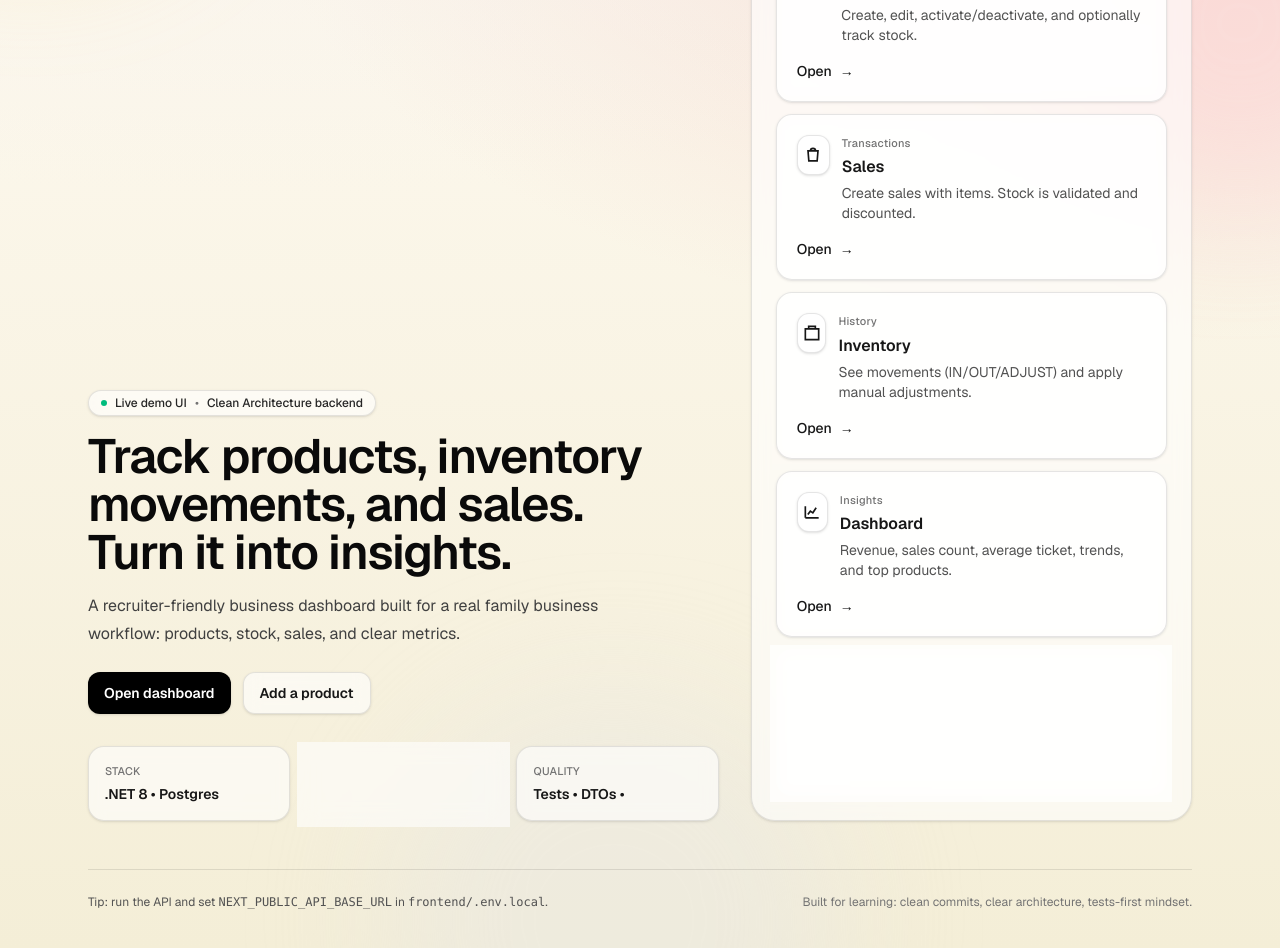
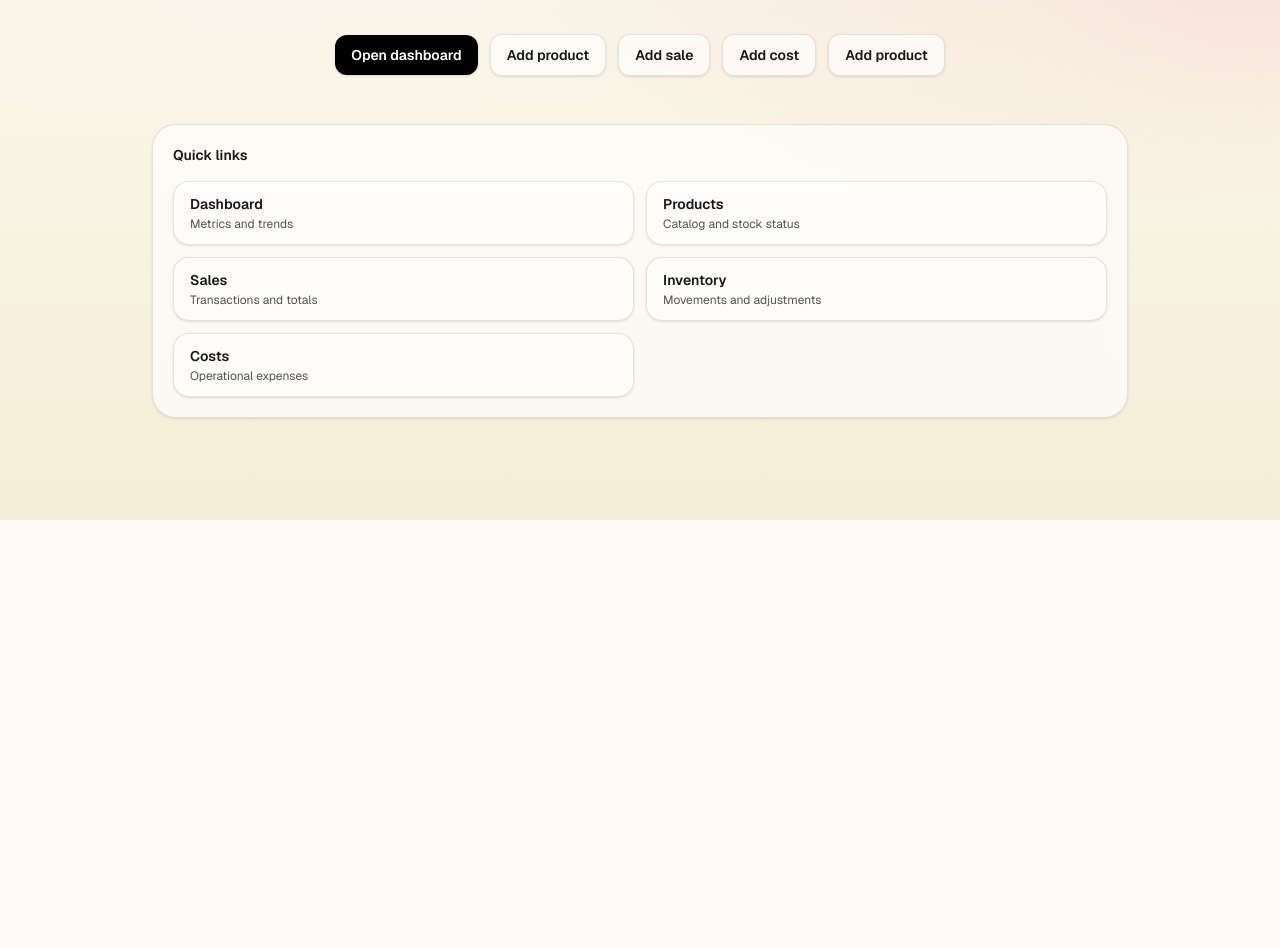
Before and after one commit to joacochifte/business-dashboard, a Next.js app in the folder frontend/: page / in a window 1280 px wide. Shown: the part 280-1228 px from the top of the page. After the commit the page ends 800 px from the top, so only its background shows below. Built offline with nearby package versions, Linux system fonts and the light colour scheme.

Commit message:
fix: delete sale button size

```diff
--- a/frontend/app/page.tsx
+++ b/frontend/app/page.tsx
@@ -1,54 +1,23 @@
 import Link from "next/link";
 import AppNav from "./ui/AppNav";
 
-function FeatureCard(props: {
-  href: string;
-  title: string;
-  description: string;
-  kicker: string;
-  icon: React.ReactNode;
-}) {
-  return (
-    <Link
-      href={props.href}
-      className="group relative overflow-hidden rounded-2xl border border-black/10 bg-white/70 p-5 shadow-sm backdrop-blur transition hover:-translate-y-0.5 hover:shadow-md"
-    >
-      <div className="absolute inset-0 opacity-0 transition group-hover:opacity-100">
-        <div className="absolute -left-24 top-8 h-44 w-44 rounded-full bg-amber-200/50 blur-3xl" />
-        <div className="absolute -right-16 bottom-0 h-44 w-44 rounded-full bg-rose-200/50 blur-3xl" />
-      </div>
-
-      <div className="relative flex items-start gap-3">
-        <div className="flex h-10 w-10 items-center justify-center rounded-xl border border-black/10 bg-white shadow-sm">
-          {props.icon}
-        </div>
-        <div className="min-w-0">
-          <div className="text-[11px] font-medium tracking-wide text-neutral-500">{props.kicker}</div>
-          <div className="mt-1 text-base font-semibold text-neutral-900">{props.title}</div>
-          <p className="mt-1 text-sm text-neutral-600">{props.description}</p>
-        </div>
-      </div>
-
-      <div className="relative mt-4 flex items-center gap-2 text-sm font-medium text-neutral-900">
-        Open
-        <span className="inline-block transition group-hover:translate-x-0.5" aria-hidden>
-          →
-        </span>
-      </div>
-    </Link>
-  );
-}
+const quickLinks = [
+  { href: "/dashboard", title: "Dashboard", description: "Metrics and trends" },
+  { href: "/products", title: "Products", description: "Catalog and stock status" },
+  { href: "/sales", title: "Sales", description: "Transactions and totals" },
+  { href: "/inventory", title: "Inventory", description: "Movements and adjustments" },
+  { href: "/costs", title: "Costs", description: "Operational expenses" },
+];
 
 export default function HomePage() {
   return (
-    <main className="relative min-h-screen overflow-hidden bg-[radial-gradient(1200px_600px_at_20%_-10%,rgba(245,240,235,1),transparent),radial-gradient(900px_500px_at_90%_10%,rgba(244,216,208,0.9),transparent),linear-gradient(to_bottom,#fffbf4,#f4eed7)]">
+    <main className="relative min-h-screen overflow-hidden bg-[radial-gradient(1000px_500px_at_20%_-10%,rgba(245,240,235,1),transparent),radial-gradient(800px_450px_at_90%_5%,rgba(244,216,208,0.85),transparent),linear-gradient(to_bottom,#fffbf4,#f4eed7)]">
       <div className="pointer-events-none absolute inset-0">
-        <div className="absolute left-[-160px] top-[-160px] h-[380px] w-[380px] rounded-full bg-amber-200/40 blur-3xl" />
-        <div className="absolute right-[-140px] top-[10%] h-[360px] w-[360px] rounded-full bg-rose-200/40 blur-3xl" />
-        <div className="absolute bottom-[-200px] left-[30%] h-[460px] w-[460px] rounded-full bg-neutral-200/40 blur-3xl" />
+        <div className="absolute left-[-120px] top-[-120px] h-[300px] w-[300px] rounded-full bg-amber-200/35 blur-3xl" />
+        <div className="absolute right-[-120px] top-[6%] h-[280px] w-[280px] rounded-full bg-rose-200/35 blur-3xl" />
       </div>
 
-      <div className="relative mx-auto max-w-6xl px-6 py-10">
+      <div className="relative mx-auto max-w-5xl px-6 py-10">
         <header className="flex items-center justify-between">
           <div className="flex items-center gap-3">
             <div className="grid h-9 w-9 place-items-center rounded-xl border border-black/10 bg-white/70 shadow-sm backdrop-blur">
@@ -56,31 +25,24 @@ export default function HomePage() {
             </div>
             <div className="leading-tight">
               <div className="text-sm font-semibold text-neutral-900">Business Dashboard</div>
-              <div className="text-xs text-neutral-600">Portfolio project • .NET + Next.js</div>
+              <div className="text-xs text-neutral-600">.NET 8 + Next.js</div>
             </div>
           </div>
-
           <AppNav className="hidden md:flex" />
+          <div className="hidden whitespace-nowrap rounded-full border border-black/10 bg-white/70 px-3 py-1.5 text-[10px] font-medium tracking-wide text-neutral-700 shadow-sm backdrop-blur xl:block">
+        Developed by Joaquín Chifteian
+      </div>
         </header>
 
-        <section className="mt-10 grid gap-8 lg:grid-cols-12 lg:items-end">
-          <div className="lg:col-span-7">
-            <div className="inline-flex items-center gap-2 rounded-full border border-black/10 bg-white/60 px-3 py-1 text-xs font-medium text-neutral-800 shadow-sm backdrop-blur">
-              <span className="h-1.5 w-1.5 rounded-full bg-emerald-500" />
-              Live demo UI
-              <span className="text-neutral-500">•</span>
-              Clean Architecture backend
-            </div>
-
-            <h1 className="mt-4 text-balance text-4xl font-semibold tracking-tight text-neutral-950 sm:text-5xl">
-              Track products, inventory movements, and sales. Turn it into insights.
+        <section className="mt-16 text-center">
+          <h1 className="text-balance text-4xl font-semibold tracking-tight text-neutral-950 sm:text-5xl">
+            Manage products, sales, inventory, and costs in one place.
           </h1>
-            <p className="mt-4 max-w-xl text-pretty text-base leading-7 text-neutral-700">
-              A recruiter-friendly business dashboard built for a real family business workflow:
-              products, stock, sales, and clear metrics.
+          <p className="mx-auto mt-4 max-w-2xl text-pretty text-base leading-7 text-neutral-700">
+            A simple business dashboard focused on day-to-day operations and clear insights.
           </p>
 
-            <div className="mt-6 flex flex-col gap-3 sm:flex-row">
+          <div className="mt-7 flex flex-col items-center justify-center gap-3 sm:flex-row">
             <Link
               href="/dashboard"
               className="inline-flex items-center justify-center rounded-xl bg-black px-4 py-2.5 text-sm font-semibold text-white shadow-sm transition hover:bg-black/90"
@@ -91,112 +53,44 @@ export default function HomePage() {
               href="/products/new"
               className="inline-flex items-center justify-center rounded-xl border border-black/10 bg-white/60 px-4 py-2.5 text-sm font-semibold text-neutral-900 shadow-sm backdrop-blur transition hover:bg-white/80"
             >
-                Add a product
+              Add product
             </Link>
-            </div>
-
-            <div className="mt-8 grid grid-cols-3 gap-3">
-              <div className="rounded-2xl border border-black/10 bg-white/60 p-4 shadow-sm backdrop-blur">
-                <div className="text-[11px] font-medium tracking-wide text-neutral-500">STACK</div>
-                <div className="mt-1 text-sm font-semibold text-neutral-900">.NET 8 • Postgres</div>
-              </div>
-              <div className="rounded-2xl border border-black/10 bg-white/60 p-4 shadow-sm backdrop-blur">
-                <div className="text-[11px] font-medium tracking-wide text-neutral-500">FRONTEND</div>
-                <div className="mt-1 text-sm font-semibold text-neutral-900">Next.js • Tailwind</div>
-              </div>
-              <div className="rounded-2xl border border-black/10 bg-white/60 p-4 shadow-sm backdrop-blur">
-                <div className="text-[11px] font-medium tracking-wide text-neutral-500">QUALITY</div>
-                <div className="mt-1 text-sm font-semibold text-neutral-900">Tests • DTOs • </div>
-              </div>
-            </div>
-          </div>
-
-          <div className="lg:col-span-5">
-            <div className="rounded-3xl border border-black/10 bg-white/60 p-6 shadow-sm backdrop-blur">
-              <div className="flex items-center justify-between">
-                <div>
-                  <div className="text-xs font-medium text-neutral-600">Quick navigation</div>
-                  <div className="mt-1 text-lg font-semibold text-neutral-950">Core modules</div>
-                </div>
-                <div className="hidden rounded-full border border-black/10 bg-white/70 px-3 py-1 text-xs text-neutral-700 shadow-sm md:block">
-                  Start here
-                </div>
-              </div>
-
-              <div className="mt-5 grid gap-3">
-                <FeatureCard
-                  href="/products"
-                  kicker="Catalog"
-                  title="Products"
-                  description="Create, edit, activate/deactivate, and optionally track stock."
-                  icon={
-                    <svg viewBox="0 0 24 24" className="h-5 w-5 text-neutral-900" fill="none" stroke="currentColor" strokeWidth="2">
-                      <path d="M7 7h10v10H7z" />
-                      <path d="M7 7l5-3 5 3" />
-                    </svg>
-                  }
-                />
-                <FeatureCard
-                  href="/sales"
-                  kicker="Transactions"
-                  title="Sales"
-                  description="Create sales with items. Stock is validated and discounted."
-                  icon={
-                    <svg viewBox="0 0 24 24" className="h-5 w-5 text-neutral-900" fill="none" stroke="currentColor" strokeWidth="2">
-                      <path d="M6 7h12l-1 12H7L6 7z" />
-                      <path d="M9 7a3 3 0 0 1 6 0" />
-                    </svg>
-                  }
-                />
-                <FeatureCard
-                  href="/inventory"
-                  kicker="History"
-                  title="Inventory"
-                  description="See movements (IN/OUT/ADJUST) and apply manual adjustments."
-                  icon={
-                    <svg viewBox="0 0 24 24" className="h-5 w-5 text-neutral-900" fill="none" stroke="currentColor" strokeWidth="2">
-                      <path d="M4 7h16v13H4z" />
-                      <path d="M8 7V4h8v3" />
-                    </svg>
-                  }
-                />
-                <FeatureCard
-                  href="/dashboard"
-                  kicker="Insights"
-                  title="Dashboard"
-                  description="Revenue, sales count, average ticket, trends, and top products."
-                  icon={
-                    <svg viewBox="0 0 24 24" className="h-5 w-5 text-neutral-900" fill="none" stroke="currentColor" strokeWidth="2">
-                      <path d="M4 19V5" />
-                      <path d="M4 19h16" />
-                      <path d="M7 15l3-4 3 2 4-6" />
-                    </svg>
-                  }
-                />
-                <FeatureCard
-                  href="/costs"
-                  kicker="Catalog"
-                  title="Costs"
-                  description="Create, edit and delete costs."
-                  icon={
-                    <svg viewBox="0 0 24 24" className="h-5 w-5 text-neutral-900" fill="none" stroke="currentColor" strokeWidth="2">
-                      <path d="M7 7h10v10H7z" />
-                      <path d="M7 7l5-3 5 3" />
-                    </svg>
-                  }
-                />
-              </div>
-            </div>
+            <Link
+              href="/sales/new"
+              className="inline-flex items-center justify-center rounded-xl border border-black/10 bg-white/60 px-4 py-2.5 text-sm font-semibold text-neutral-900 shadow-sm backdrop-blur transition hover:bg-white/80"
+            >
+              Add sale
+            </Link>
+            <Link
+              href="/costs/new"
+              className="inline-flex items-center justify-center rounded-xl border border-black/10 bg-white/60 px-4 py-2.5 text-sm font-semibold text-neutral-900 shadow-sm backdrop-blur transition hover:bg-white/80"
+            >
+              Add cost
+            </Link>
+            <Link
+              href="/products/new"
+              className="inline-flex items-center justify-center rounded-xl border border-black/10 bg-white/60 px-4 py-2.5 text-sm font-semibold text-neutral-900 shadow-sm backdrop-blur transition hover:bg-white/80"
+            >
+              Add product
+            </Link>
           </div>
         </section>
 
-        <footer className="mt-12 flex flex-col gap-2 border-t border-black/10 pt-6 text-xs text-neutral-600 md:flex-row md:items-center md:justify-between">
-          <div>
-            Tip: run the API and set <span className="font-mono">NEXT_PUBLIC_API_BASE_URL</span> in{" "}
-            <span className="font-mono">frontend/.env.local</span>.
+        <section className="mt-12 rounded-3xl border border-black/10 bg-white/60 p-4 shadow-sm backdrop-blur sm:p-5">
+          <div className="mb-4 text-sm font-semibold text-neutral-900">Quick links</div>
+          <div className="grid gap-3 sm:grid-cols-2">
+            {quickLinks.map((item) => (
+              <Link
+                key={item.href}
+                href={item.href}
+                className="rounded-2xl border border-black/10 bg-white/60 px-4 py-3 shadow-sm transition hover:bg-white/80"
+              >
+                <div className="text-sm font-semibold text-neutral-900">{item.title}</div>
+                <div className="mt-0.5 text-xs text-neutral-600">{item.description}</div>
+              </Link>
+            ))}
           </div>
-          <div className="text-neutral-500">Built for learning: clean commits, clear architecture, tests-first mindset.</div>
-        </footer>
+        </section>
       </div>
     </main>
   );
```
Also changed, not shown: frontend/app/sales/[id]/edit/ui/EditSaleForm.tsx (+8 -4 lines). Lines whose indentation alone changed are shown as unchanged.
